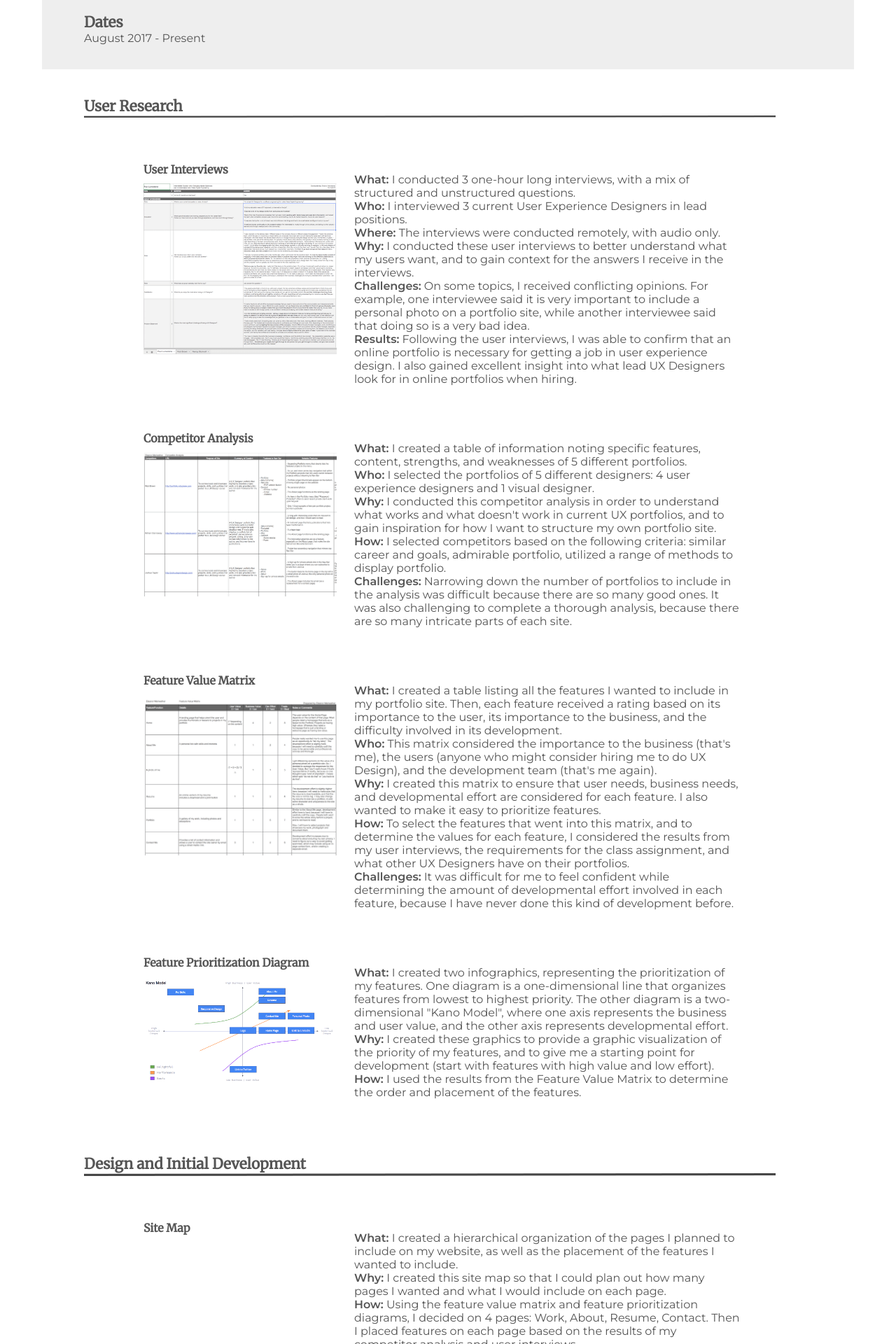
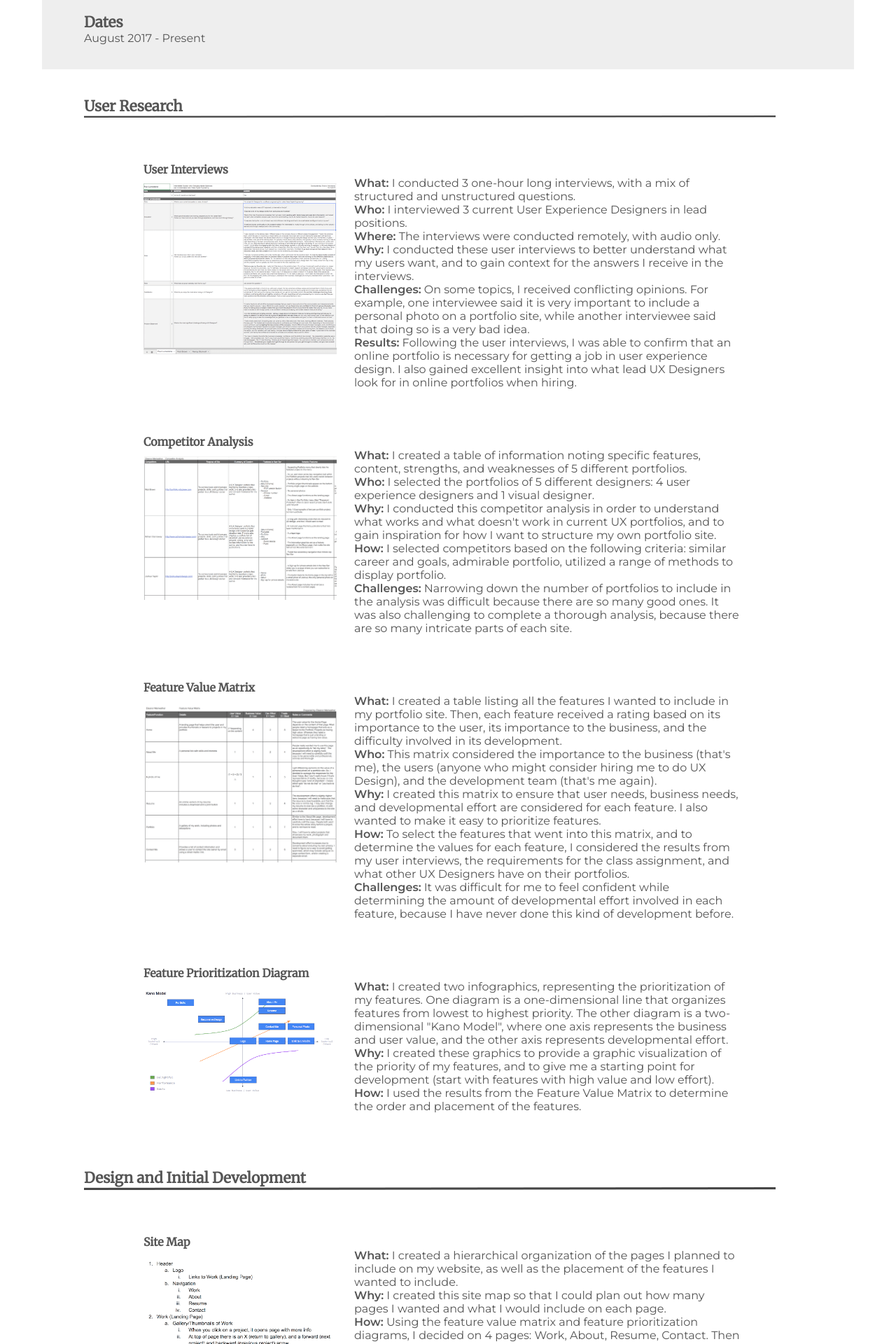
Before and after one commit to emeriwether/emeriwether.github.io, a Jekyll site: the page built from project1.html, in a window 1280 px wide. Shown: the part 664-2584 px from the top of the page at 70% size. Built offline with Jekyll 4.4.1, drawn with Linux system fonts in a browser that asks for light colours; some of the changed text lies outside the part shown.

Commit message:
add content to user test section

```diff
--- a/css/styles.css
+++ b/css/styles.css
@@ -153,7 +153,7 @@
 article.PortfolioWebsite div { float: left; text-align: left; margin-left: 25px; margin-top: 25px; }
 article.PortfolioWebsite div.titleThumbnail { width: 30%; }
 article.PortfolioWebsite div.description { width: 60%; }
-article.PortfolioWebsite div p { padding-top: 15px; }
+article.PortfolioWebsite div p { padding-top: 20px; }
 article.PortfolioWebsite div img { width: 100%; }
 
 article.PortfolioWebsite p span { font-weight: 600; }
--- a/project1.html
+++ b/project1.html
@@ -110,7 +110,7 @@
         <section class="siteMap">
             <div class="titleThumbnail">
                 <h4>Site Map</h4>
-                <img src="">
+                <img src="/img/portfolioProjectDescription/portfolioSiteMap.png">
             </div>
 
             <div class="description">
@@ -141,7 +141,7 @@
             </div>
         </section>
 
-        <section ="initialDevelopment">
+        <section class="initialDevelopment">
             <div class="titleThumbnail">
                 <h4>Initial Development</h4>
                 <img src="/img/portfolioProjectDescription/work_Screenshot.png">
@@ -213,7 +213,7 @@
         <section class="userTests">
             <div class="titleThumbnail">
                 <h4>User Tests</h4>
-                <img src="">
+                <img src="/img/portfolioProjectDescription/userTests.png">
             </div>
 
             <div class="description">
```
Also changed, not shown: other parts of project1.html (+7 -5 lines), img/portfolioProjectDescription/portfolioSiteMap.png (added), img/portfolioProjectDescription/userTests.png (added).
